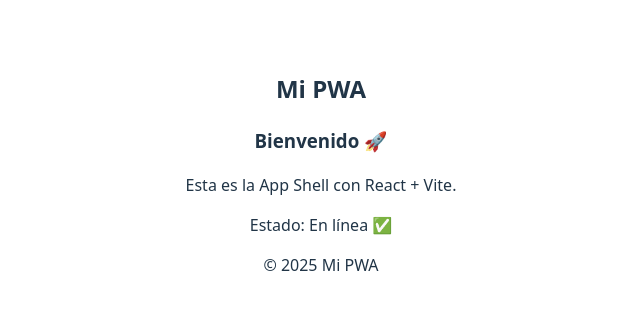
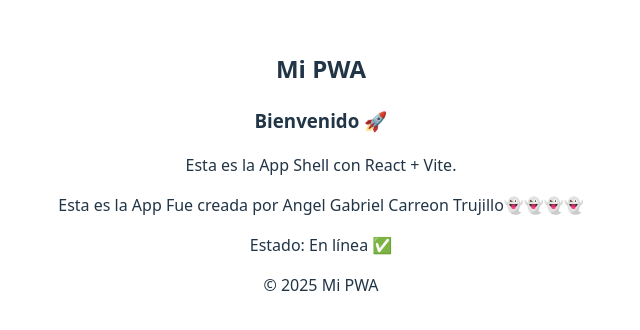
Before and after one commit to Anghel0082D/Proyecto-de-PWA, a React (Vite) app: page / in a window 1280 px wide. Shown: the part 236-566 px from the top of the page, without its empty margins (319-959 px from the left). Built offline with nearby package versions, Linux system fonts and the light colour scheme.

Commit message:
chore:componentes iniciales de PWA parte 2

```diff
--- a/src/App.tsx
+++ b/src/App.tsx
@@ -40,6 +40,7 @@
       <main className="content">
         <h3>Bienvenido 🚀</h3>
         <p>Esta es la App Shell con React + Vite.</p>
+        <p>Esta es la App Fue creada por Angel Gabriel Carreon Trujillo👻👻👻👻</p>
         <p>Estado: {online ? "En línea ✅" : "Offline ❌"}</p>
       </main>
 
```
